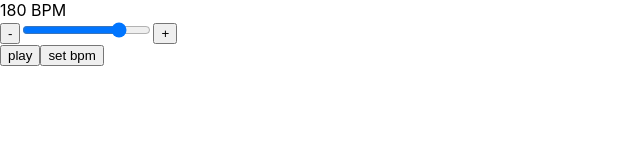
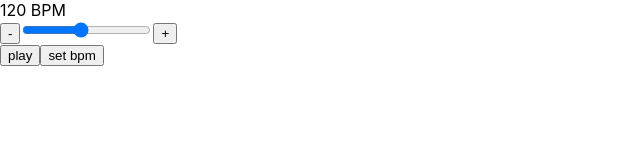
Before and after one commit to fokichev/metronome, a React (Create React App) app: page / in a window 1280 px wide. Shown: the top 160 px of the page, without its empty margins (0-640 px from the left). Built offline with nearby package versions, Linux system fonts and the light colour scheme.

Commit message:
slider changes BPM while metronome is going

```diff
--- a/src/App.js
+++ b/src/App.js
@@ -9,23 +9,30 @@ class App extends React.Component {
     super(props);
     this.state = {
       active: false,
-      bpm: 180,
+      bpm: 120,
       perMeasure: 4,
     };
   };
 
 
-  changeBpm(e){
-    // const {bpm} = this.state;
-    // alert(e.target.value)
-    this.setState({bpm: e.target.value});
-    // alert(bpm)
+// explanation for arrow notation instead of using bind: https://stackoverflow.com/questions/35287949/react-with-es7-uncaught-typeerror-cannot-read-property-state-of-undefined/35287996
+  changeBpm = event => {
+    this.setState({bpm: event.target.value});
+    const {active, bpm} = this.state;
+    if(active){
+      // stop current interval, start a new one
+      clearInterval(this.interval);
+      this.interval = setInterval(() => {
+        this.playClick();
+      }, ((60/bpm)*1000));
+    }
+
   }
 
   playPause(){
     const {active, bpm} = this.state;
     if(active){
-      clearInterval(this.interval)
+      clearInterval(this.interval);
       this.setState({active: false});
     }
     else{
@@ -51,7 +58,7 @@ class App extends React.Component {
         <div className = "bpm">
           <div>{bpm} BPM</div>
           <button>-</button>
-          <input type = "range" min = "40" max = "218" value = {bpm} onChange = {this.changeBpm.bind(this)}/>
+          <input type = "range" min = "40" max = "218" value = {bpm} onChange = {this.changeBpm}/>
           <button>+</button>
         </div>
         <div className = "buttons">
```
